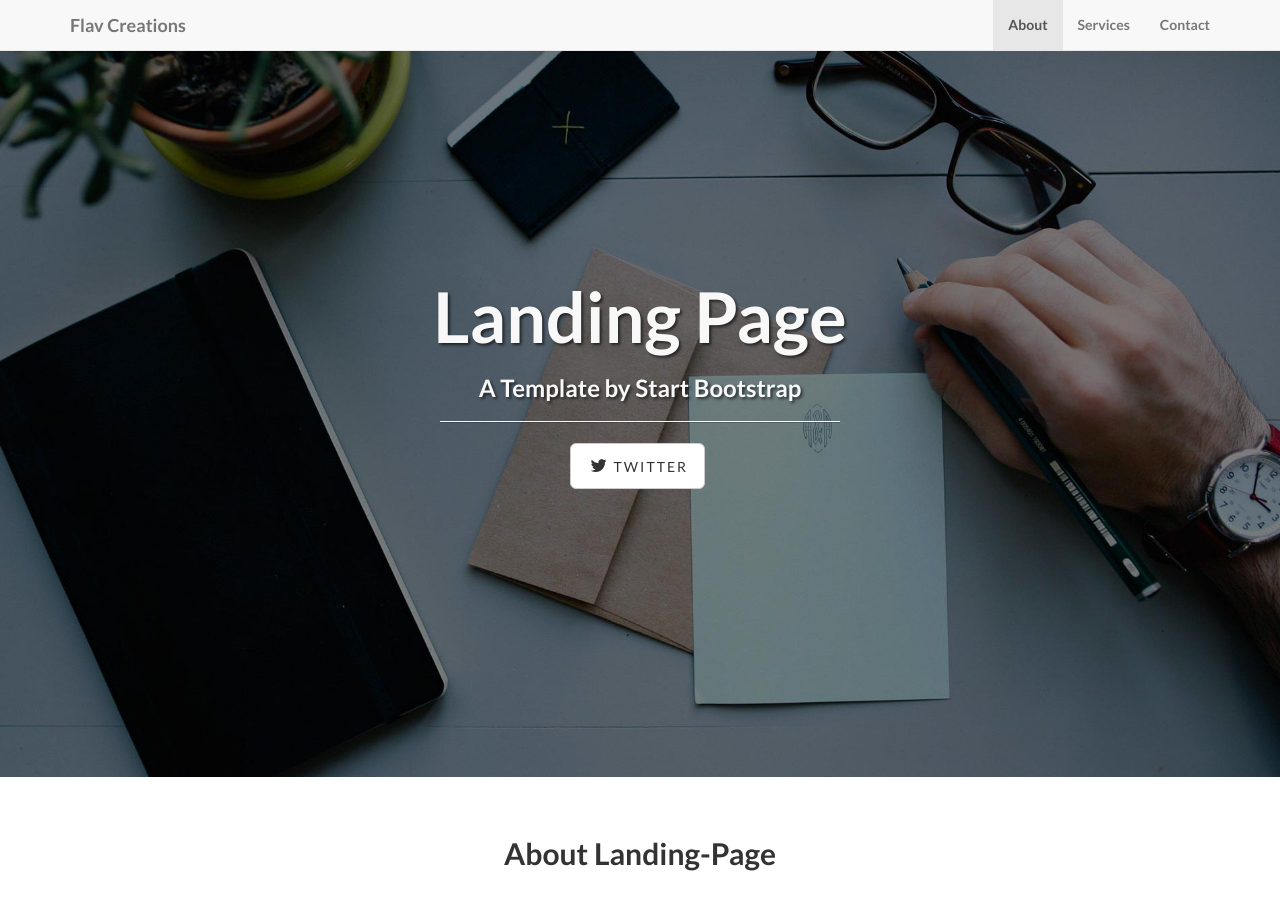
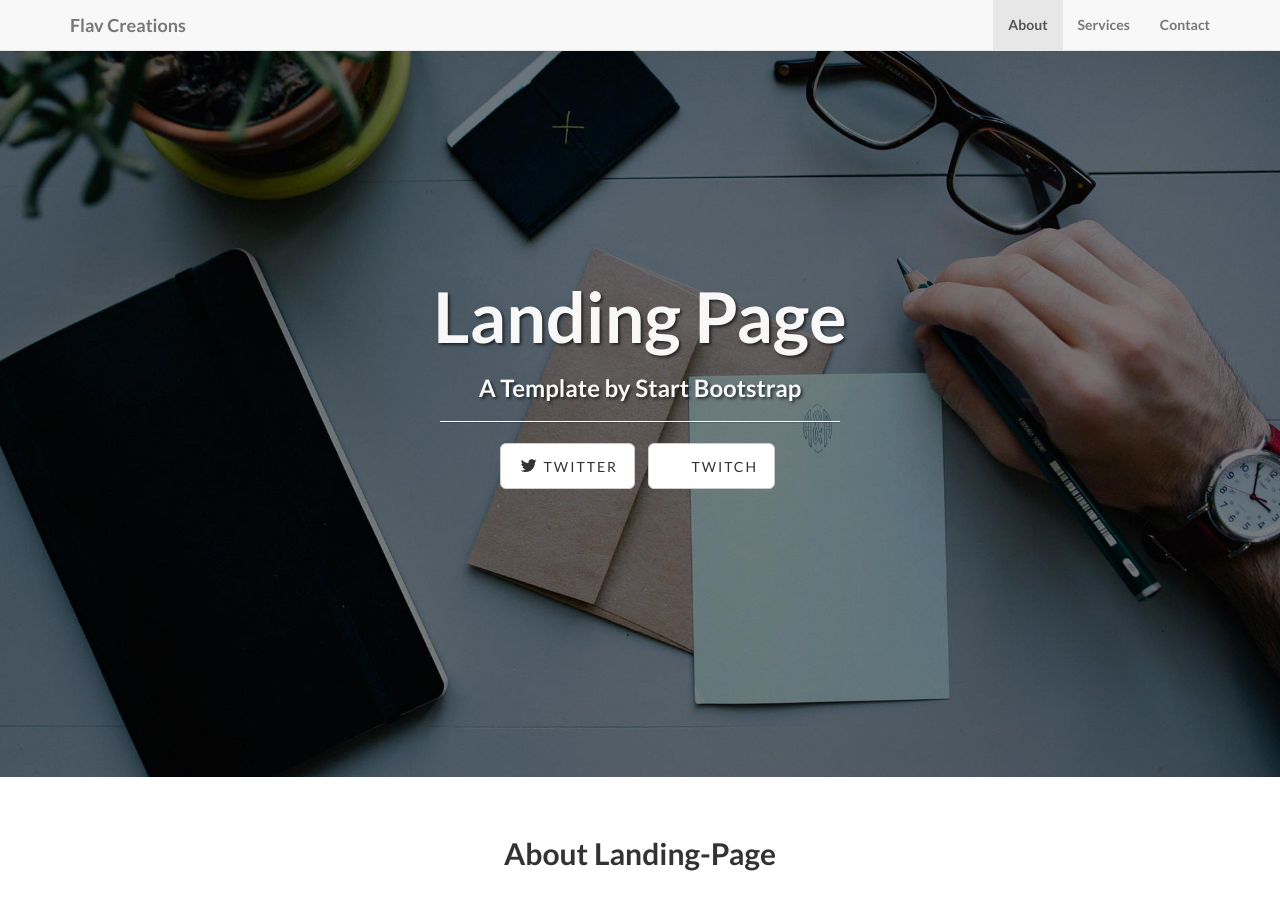
Before and after one commit to FlavCreations/flavcreations.com, a Jekyll site: the page built from index.html, in a window 1280 px wide and 900 px high. Built offline with Jekyll 4.4.1, drawn with Linux system fonts in a browser that asks for light colours; nearby versions of some CDN libraries; library files that are not in the unit come from our copies.

Commit message:
Update _config.yml

```diff
--- a/_config.yml
+++ b/_config.yml
@@ -26,6 +26,8 @@ permalink: pretty
 social:
   - title: twitter
     url: https://twitter.com/FlavCreations
+  - title: twitch
+    url: https://twitch.tv/FlavCreations
   #- title: github
   #  url: https://github.com/IronSummitMedia/startbootstrap
   #- title: linkedin
```
